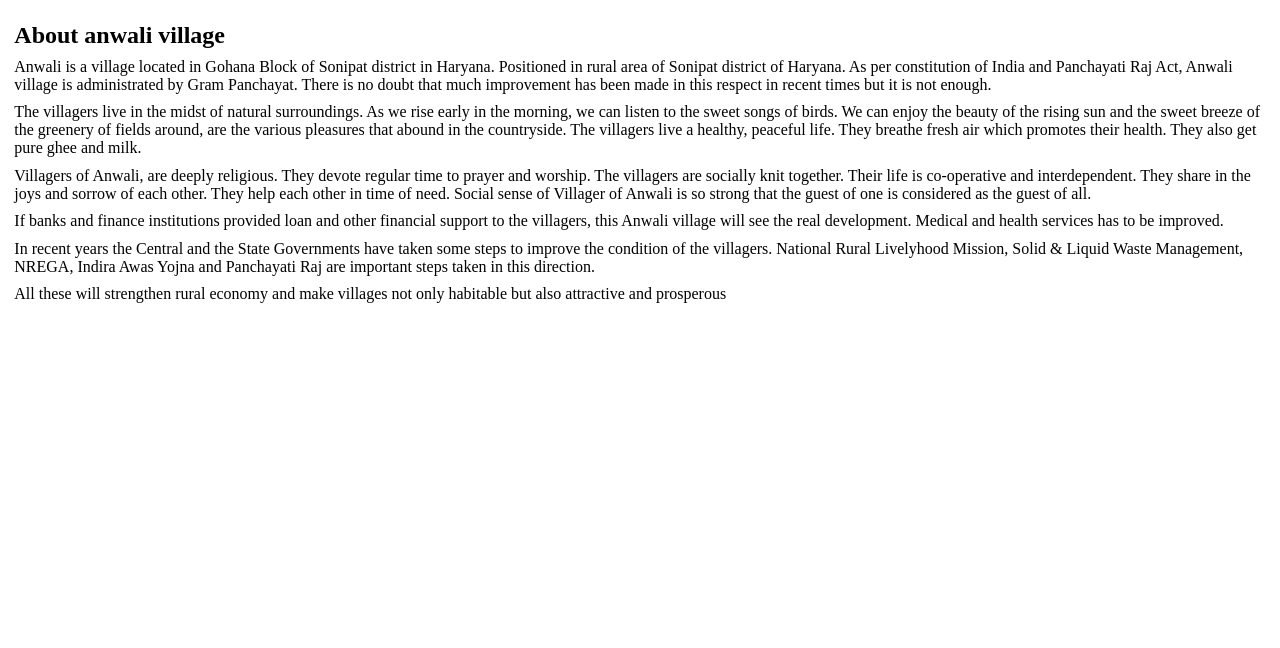
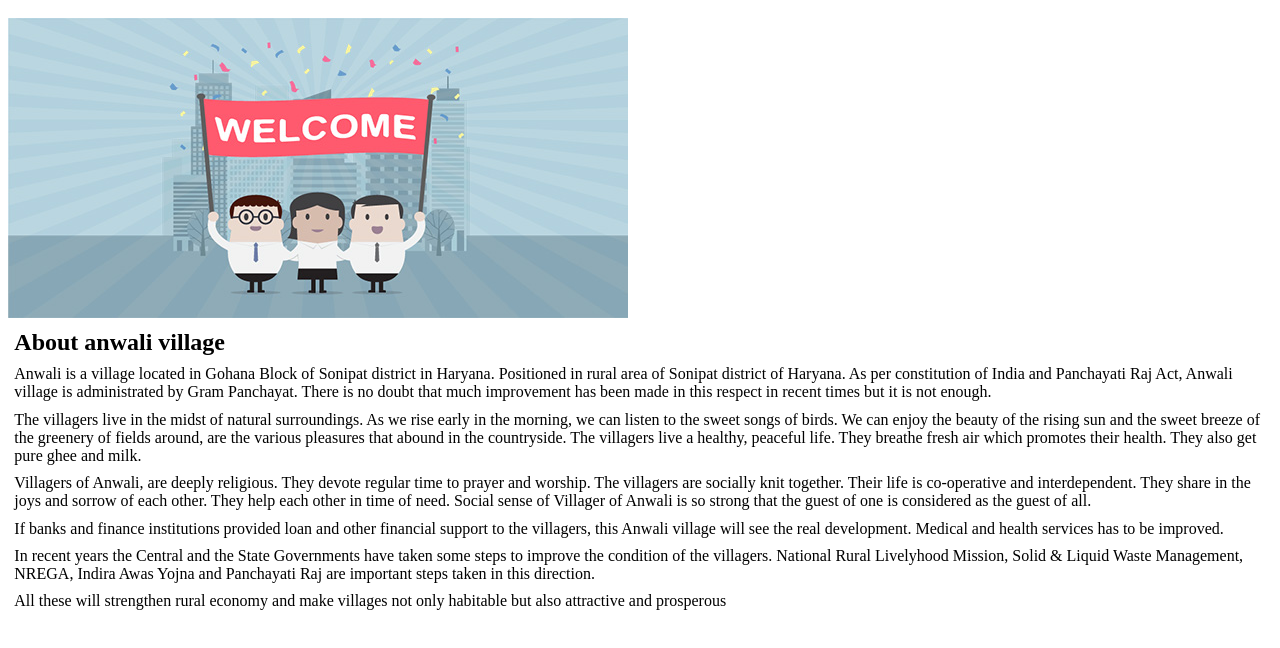
Before and after one commit to mohitanwali/Anwali-village, a plain HTML site: page index.html in a window 1280 px wide. Shown: the part 124-772 px from the top of the page. Drawn offline with Linux system fonts and the light colour scheme.

Commit message:
Update index.html
add a image

```diff
--- a/index.html
+++ b/index.html
@@ -24,7 +24,11 @@
 
 <main>
     <h1>Welcome to Anwali Village (Sonipat)</h1>
+
+    <img src="images/welcome.jpg" alt="image">
+
     <h2>About anwali village</h2>
+
 
     <p> Anwali is a village located in Gohana Block of Sonipat district in Haryana. Positioned in rural area of Sonipat district of Haryana. As per constitution of India and Panchayati Raj Act, Anwali village is administrated by Gram Panchayat.
     There is no doubt that much improvement has been made in this respect in recent times but it is not enough.</p>
```
